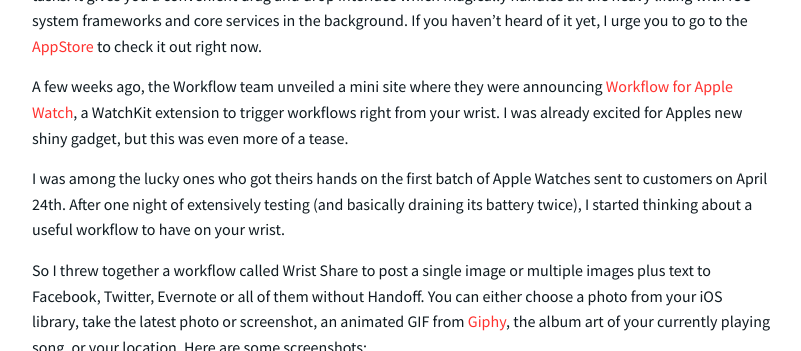
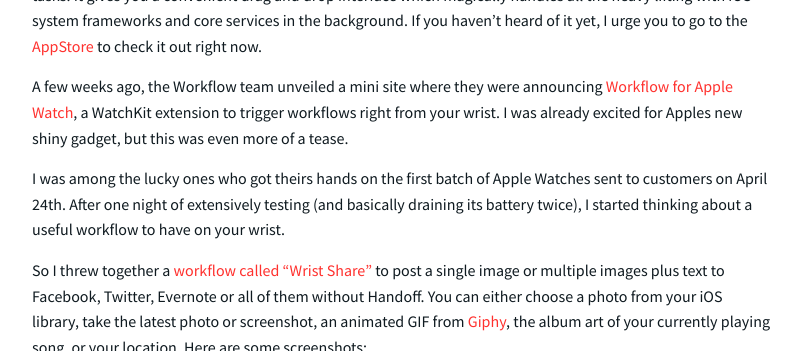
Before and after one commit to b00giZm/codenugget-blog, a Jekyll site: the page built from _posts/2015-04-25-apple-watch-workflow-facebook-twitter-evernote-sharing.md, in a window 1280 px wide and 1400 px high, scrolled down 310 px, cut to the strip 0-351 px from the top of the window. Shown: the whole strip, without its empty margins (238-1039 px from the left). Built offline with Jekyll 4.4.1, drawn with Linux system fonts in a browser that asks for light colours; Markdown is read by kramdown in place of the engine named in the settings; part of the change alters nothing that is shown; some of the changed text lies outside the part shown.

```diff
--- a/_posts/2015-04-25-apple-watch-workflow-facebook-twitter-evernote-sharing.md
+++ b/_posts/2015-04-25-apple-watch-workflow-facebook-twitter-evernote-sharing.md
@@ -12,7 +12,7 @@ A few weeks ago, the Workflow team unveiled a mini site where they were announci
 
 I was among the lucky ones who got theirs hands on the first batch of Apple Watches sent to customers on April 24th. After one night of extensively testing (and basically draining its battery twice), I started thinking about a useful workflow to have on your wrist.
 
-So I threw together a workflow called Wrist Share to post a single image or multiple images plus text to Facebook, Twitter, Evernote or all of them without Handoff. You can either choose a photo from your iOS library, take the latest photo or screenshot, an animated GIF from [Giphy](http://giphy.com), the album art of your currently playing song, or your location. Here are some screenshots:
+So I threw together a [workflow called "Wrist Share"](https://workflow.is/workflows/fa4725ec505f4be09c7e747e35200f3c) to post a single image or multiple images plus text to Facebook, Twitter, Evernote or all of them without Handoff. You can either choose a photo from your iOS library, take the latest photo or screenshot, an animated GIF from [Giphy](http://giphy.com), the album art of your currently playing song, or your location. Here are some screenshots:
 
 ![Wrist Share Screenshots](http://i.imgur.com/gXmKJ4j.jpg)
 
@@ -29,4 +29,4 @@ Some caveats:
 
 I personally think it's especially pretty damn sweet to be able to post stuff to Facebook from your freaking wrist watch without having to wait for the official Facebook Watch app (if there ever will be one).
 
-You can download the workflow here:
+You can download the workflow here: [https://workflow.is/workflows/fa4725ec505f4be09c7e747e35200f3c](https://workflow.is/workflows/fa4725ec505f4be09c7e747e35200f3c)
```
